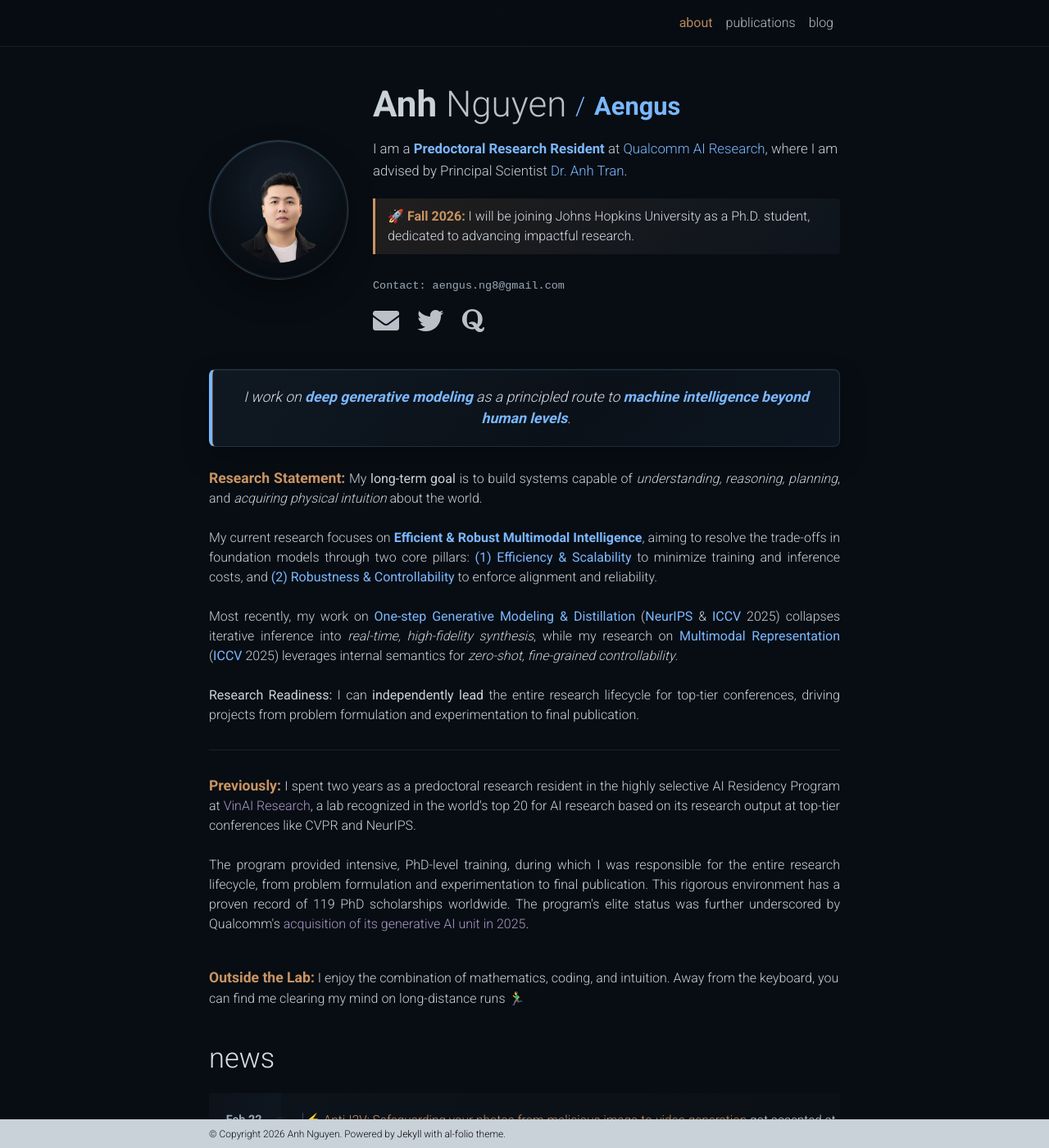
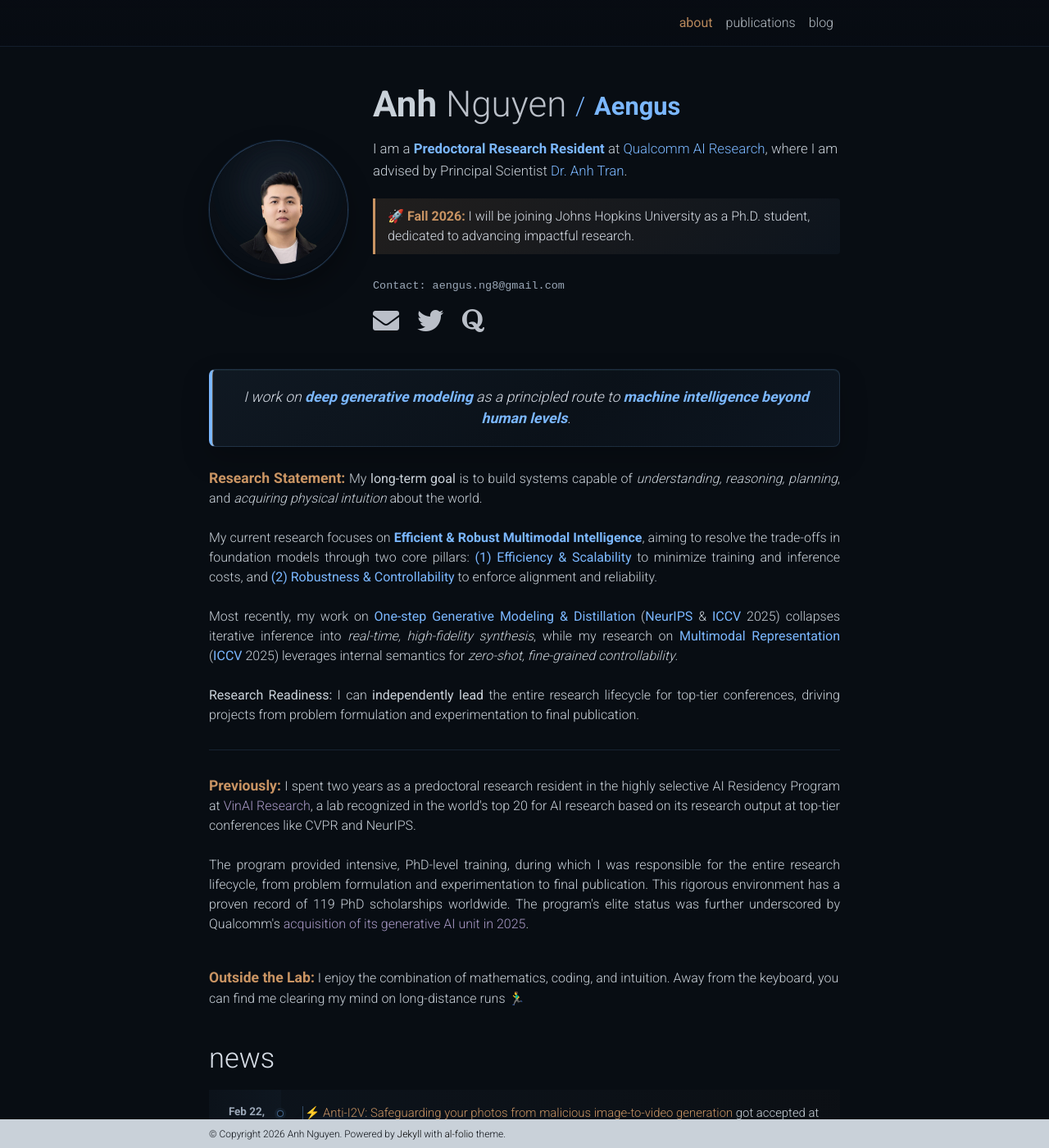
Before and after one commit to aengusng8/aengusng8.github.io, a Jekyll site: the page built from _pages/about.md, in a window 1280 px wide and 1400 px high. Shown: the whole window at 82% size. Built offline with Jekyll 4.4.1, drawn with Linux system fonts in a browser that asks for light colours; comment, search, counter and statistics services are not loaded; a style sheet for code colours, icons or effects is not loaded.

Commit message:
Refine profile news and badge styling

```diff
--- a/_sass/_base.scss
+++ b/_sass/_base.scss
@@ -536,17 +536,20 @@
         abbr {
           display: inline-block;
           min-width: 5rem;
-          padding: 0.2rem 0.6rem;
-          border: 1px solid rgba(201, 148, 99, 0.38);
-          border-radius: 4px;
-          color: #d4a36f;
+          padding: 0.18rem 0.62rem;
+          border: 1px solid rgba(123, 183, 255, 0.58);
+          border-radius: 6px;
+          color: #eef6ff;
           background:
-            linear-gradient(135deg, rgba(201, 148, 99, 0.14), rgba(127, 215, 209, 0.055));
+            linear-gradient(180deg, rgba(20, 54, 96, 0.48), rgba(9, 20, 34, 0.78));
+          box-shadow:
+            inset 0 0 0 1px rgba(123, 183, 255, 0.08),
+            0 0 14px rgba(47, 111, 181, 0.22);
           font-size: 0.78rem;
           font-weight: 700;
           letter-spacing: 0;
           a {
-            color: #d4a36f;
+            color: #eef6ff;
             &:hover {
               text-decoration: none;
             }
@@ -758,7 +761,7 @@
 
 .news {
   h2 {
-    margin-bottom: 1.4rem;
+    margin-bottom: 1.15rem;
     color: var(--profile-text);
     font-size: 2.15rem;
     font-weight: 300;
@@ -778,8 +781,8 @@
     &::before {
       content: "";
       position: absolute;
-      top: 1.5rem;
-      bottom: 1.5rem;
+      top: 1.25rem;
+      bottom: 1.25rem;
       left: 7.15rem;
       width: 1px;
       background: linear-gradient(180deg, rgba(123, 183, 255, 0.34), rgba(127, 215, 209, 0.18), rgba(201, 148, 99, 0.24));
@@ -797,10 +800,10 @@
 
     th,
     td {
-      padding-top: 1.35rem;
-      padding-bottom: 1.35rem;
+      padding-top: 1.05rem;
+      padding-bottom: 1.05rem;
       vertical-align: top;
-      line-height: 1.55;
+      line-height: 1.48;
     }
 
     th {
@@ -808,7 +811,7 @@
       min-width: 5.5rem;
       padding-right: 1.25rem;
       color: var(--profile-muted);
-      font-size: 0.9rem;
+      font-size: 0.84rem;
       font-weight: 700;
       text-align: right;
       background: linear-gradient(90deg, rgba(8, 13, 19, 0.12), rgba(123, 183, 255, 0.025));
@@ -816,14 +819,14 @@
 
     td {
       max-width: 900px;
-      font-size: 0.96rem;
+      font-size: 0.93rem;
       padding-left: 1.8rem;
       position: relative;
 
       &::before {
         content: "";
         position: absolute;
-        top: 1.95rem;
+        top: 1.55rem;
         left: -0.34rem;
         width: 0.5rem;
         height: 0.5rem;
@@ -843,22 +846,21 @@
 }
 
 .aurora-text {
-  font-size: 1.1em;
-  font-weight: bold;
-  background: linear-gradient(
-    45deg,
-    var(--profile-blue),
-    var(--profile-amber),
-    var(--profile-violet),
-    var(--profile-amber),
-    var(--profile-blue)
-  );
-  background-size: 200% auto;
-  background-clip: text;
-  -webkit-background-clip: text;
-  -webkit-text-fill-color: transparent;
-  animation: aurora-gradient 2s linear infinite;
-  filter: drop-shadow(0 0 3px rgba(106, 169, 255, 0.24));
+  display: inline-block;
+  padding: 0.02em 0.34em 0.08em;
+  border: 1px solid rgba(123, 183, 255, 0.62);
+  border-radius: 7px;
+  color: #eef6ff;
+  font-size: 0.96em;
+  font-weight: 800;
+  line-height: 1.15;
+  background:
+    linear-gradient(180deg, rgba(20, 54, 96, 0.58), rgba(9, 20, 34, 0.78));
+  box-shadow:
+    inset 0 0 0 1px rgba(123, 183, 255, 0.1),
+    0 0 16px rgba(47, 111, 181, 0.34),
+    0 0 2px rgba(123, 183, 255, 0.52);
+  text-shadow: 0 0 8px rgba(123, 183, 255, 0.34);
 }
 
 @keyframes aurora-gradient {
--- a/_sass/_layout.scss
+++ b/_sass/_layout.scss
@@ -82,19 +82,17 @@
 
 .profile-avatar {
   width: 100%;
-  max-width: 230px;
+  max-width: 210px;
   aspect-ratio: 1;
   margin: 0 auto 1.25rem;
-  padding: 2px;
+  padding: 0;
   overflow: hidden;
-  border: 1px solid rgba(123, 183, 255, 0.24);
+  border: 1px solid rgba(123, 183, 255, 0.26);
   border-radius: 8px;
-  background:
-    linear-gradient(135deg, rgba(123, 183, 255, 0.14), rgba(127, 215, 209, 0.06), rgba(201, 148, 99, 0.05));
+  background: #0b1118;
   box-shadow:
-    0 18px 38px rgba(0, 0, 0, 0.32),
-    0 0 0 1px rgba(201, 148, 99, 0.055),
-    inset 0 1px 0 rgba(127, 215, 209, 0.08);
+    0 14px 32px rgba(0, 0, 0, 0.32),
+    0 0 0 1px rgba(47, 111, 181, 0.18);
 
   img {
     display: block;
@@ -102,7 +100,7 @@
     height: 100%;
     object-fit: cover;
     object-position: center center;
-    border-radius: 5px;
+    border-radius: 0;
   }
 }
 
```
Also changed, not shown: _news/award2025.md (+1 -1 lines).
